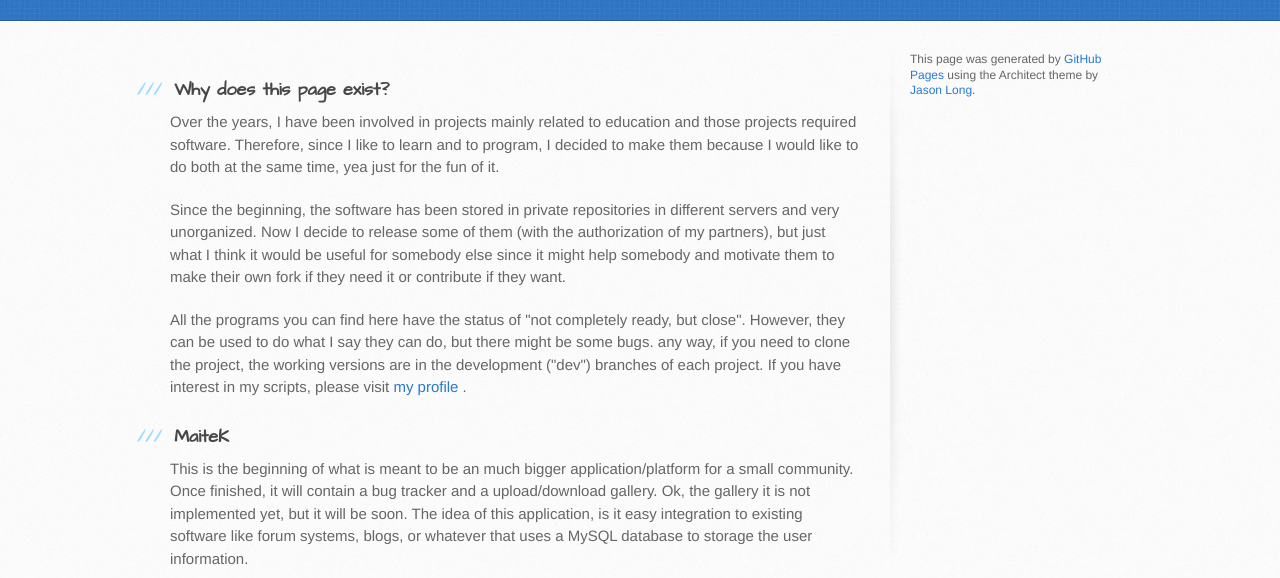
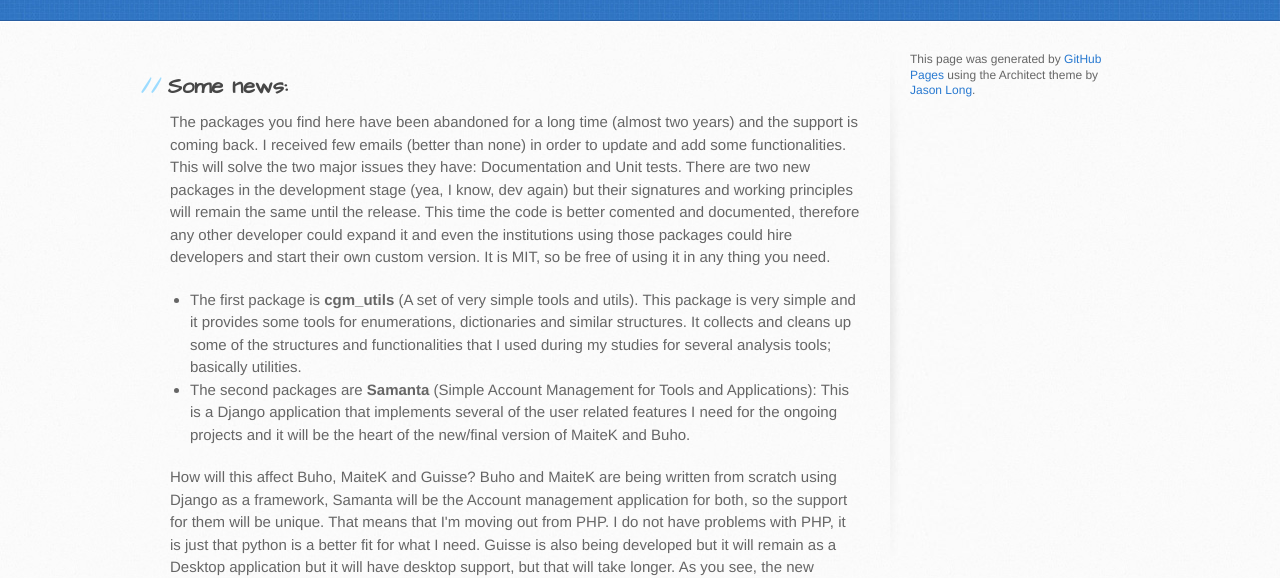
Before and after one commit to cagonza6/cagonza6.github.io, a plain HTML site: page index.html in a window 1280 px wide. Shown: the part 252-830 px from the top of the page. Drawn offline with Linux system fonts and the light colour scheme.

Commit message:
About new packages

```diff
--- a/index.html
+++ b/index.html
@@ -28,10 +28,24 @@
     <div id="content-wrapper">
       <div class="inner clearfix">
         <section id="main-content">
+<h2>Some news:</h2>
+<p>The packages you find here have been abandoned for a long time (almost two years) and the support is coming back. I received few emails (better than none) in order to update and add some functionalities. This will solve the two major issues they have: Documentation and Unit tests.
+There are two new packages in the development stage (yea, I know, dev again) but their signatures and working principles will remain the same until the release. This time the code is better comented and documented, therefore any other developer could expand it and even the institutions using those packages could hire developers and start their own custom version. It is MIT, so be free of using it in any thing you need.
+<ul>
+    <li>
+        The first package is <b>cgm_utils</b> (A set of very simple tools and utils). This package is very simple and it provides some tools for enumerations, dictionaries and similar structures. It collects and cleans up some of the structures and functionalities that I used during my studies for several analysis tools; basically utilities.
+    </li>
+    <li>
+    The second packages are <b>Samanta</b> (Simple Account Management for Tools and Applications): This is a Django application that implements several of the user related features I need for the ongoing projects and it will be the heart of the new/final version of MaiteK and Buho.
+    </li>
+</ul>
+How will this affect Buho, MaiteK and Guisse? Buho and MaiteK are being written from scratch using Django as a framework, Samanta will be the Account management application for both, so the support for them will be unique. That means that I'm moving out from PHP. I do not have problems with PHP, it is just that python is a better fit for what I need. Guisse is also being developed but it will remain as a Desktop application but it will have desktop support, but that will take longer.
+As you see, the new versions will be all of them connected with each other.
+</p>
+
         <h3>
 <a id="welcome-to-github-pages" class="anchor"
-href="#welcome-to-github-pages" aria-hidden="true"><span
-aria-hidden="true" class="octicon octicon-link"></span></a>Why does
+href="#welcome-to-github-pages" aria-hidden="true"><span aria-hidden="true" class="octicon octicon-link"></span></a>Why does
 this page exist?</h3>
 
 <p>Over the years, I have been involved in projects mainly related to education and those projects required software. Therefore, since I like to learn and to program, I decided to make them because I would like to do both at the same time, yea just for the fun of it.
```
Lines whose indentation alone changed are shown as unchanged.
